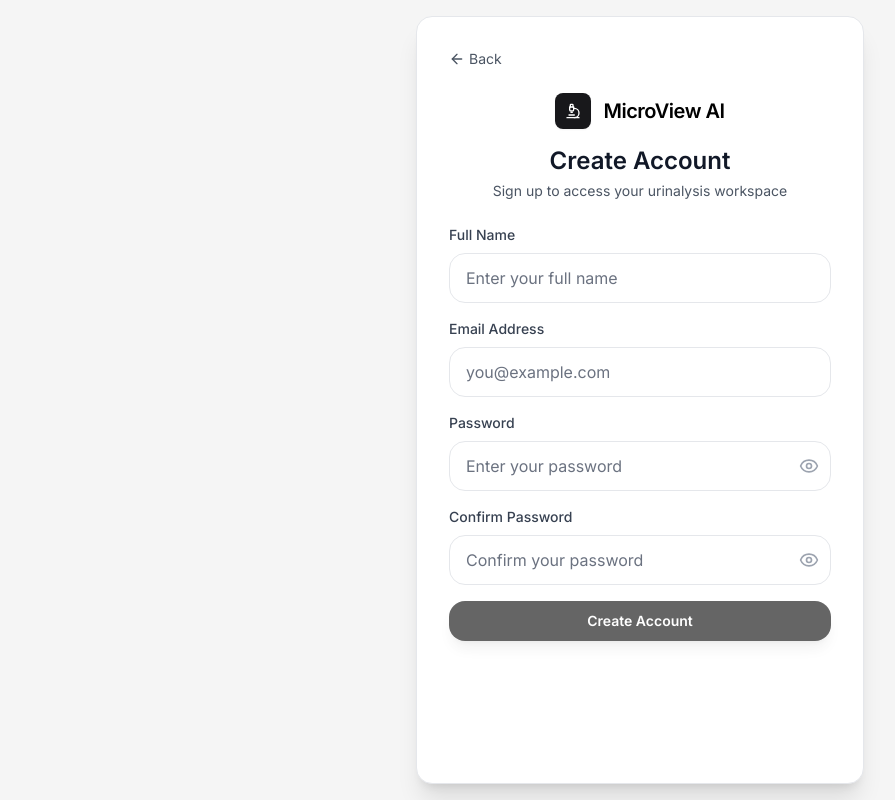
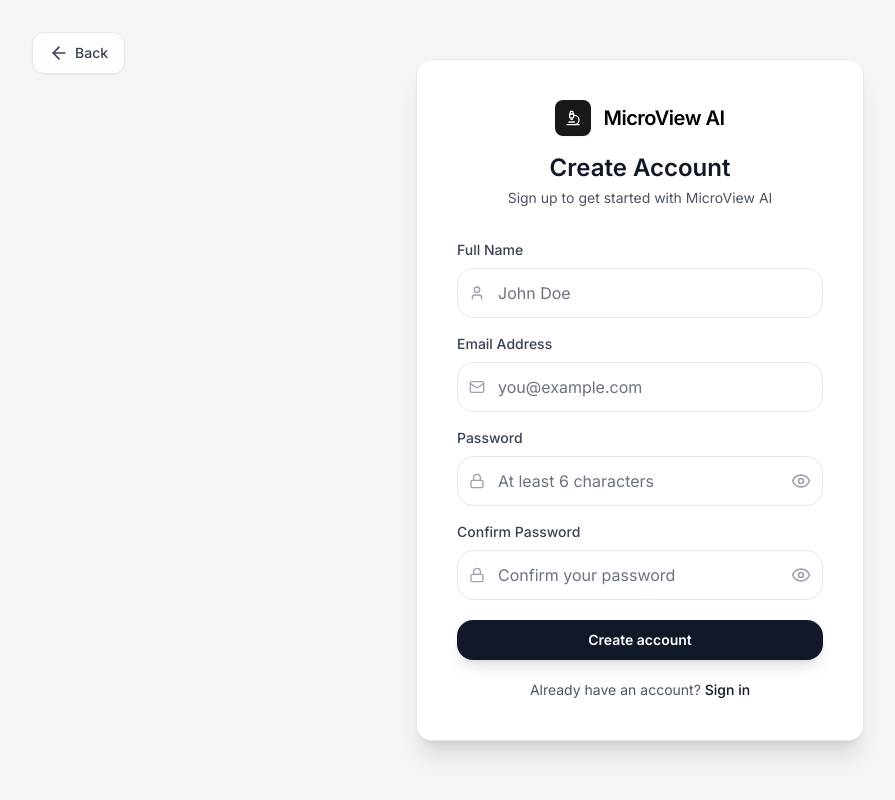
Before and after one commit to mcggEz/microview-ai, a Next.js app: page /signup in a window 1280 px wide. Shown: the whole page, without its empty margins (0-895 px from the left). Built offline with nearby package versions, Linux system fonts and the light colour scheme.

Commit message:
login and signup

```diff
--- a/src/app/login/page.tsx
+++ b/src/app/login/page.tsx
@@ -4,7 +4,6 @@
 import { useRouter } from "next/navigation";
 import { TestTube, ArrowLeft, Eye, EyeOff, Mail, Lock, Shield, Microscope } from "lucide-react";
 import { Button } from "@/components/ui/button";
-import Image from "next/image";
 import Link from "next/link";
 
 export default function LoginPage() {
@@ -54,7 +53,16 @@
   };
 
   return (
-    <div className="h-screen w-screen bg-[#f5f5f5] text-gray-900 flex items-center justify-center p-4">
+    <div className="h-screen w-screen bg-[#f5f5f5] text-gray-900 flex items-center justify-center p-4 relative">
+      {/* Back button - positioned outside card */}
+      <button
+        onClick={() => router.back()}
+        className="absolute top-4 left-4 sm:top-6 sm:left-6 md:top-8 md:left-8 flex items-center gap-1.5 px-3 py-2 sm:px-4 sm:py-2.5 text-sm font-medium text-gray-700 hover:text-gray-900 bg-white/90 backdrop-blur-sm border border-gray-200 rounded-xl shadow-sm hover:shadow-md hover:bg-white transition-all duration-200 group z-10"
+      >
+        <ArrowLeft className="w-4 h-4 sm:w-5 sm:h-5 group-hover:-translate-x-1 transition-transform" />
+        <span className="hidden sm:inline">Back</span>
+      </button>
+
       {/* Auth card */}
       <div className="w-full max-w-md rounded-2xl overflow-hidden border border-gray-200 shadow-xl bg-white">
         {/* Form panel */}
@@ -62,15 +70,6 @@
           <div className="h-full w-full p-6 sm:p-8 md:p-10 overflow-y-auto">
             {/* Single Login Card */}
             <div className="max-w-md mx-auto">
-          {/* Back button */}
-              <button
-            onClick={() => router.back()}
-                className="flex items-center text-sm text-gray-600 hover:text-gray-900 mb-6 transition-colors group"
-          >
-            <ArrowLeft className="w-4 h-4 mr-1 group-hover:-translate-x-1 transition-transform" />
-            Back
-          </button>
-
           {/* Logo and title */}
             <div className="text-center mb-8">
               <div className="flex items-center justify-center gap-3 mb-4">
--- a/src/app/signup/page.tsx
+++ b/src/app/signup/page.tsx
@@ -1,195 +1,232 @@
-"use client"
+"use client";
 
-import { useState } from 'react'
-import { useRouter } from 'next/navigation'
-import { Microscope, ArrowLeft, Eye, EyeOff } from 'lucide-react'
-import { Button } from '@/components/ui/button'
+import { useState } from "react";
+import { useRouter } from "next/navigation";
+import { ArrowLeft, Eye, EyeOff, Mail, Lock, User, Microscope } from "lucide-react";
+import { Button } from "@/components/ui/button";
+import Link from "next/link";
 
 export default function SignupPage() {
-  const router = useRouter()
-  const [formData, setFormData] = useState({
-    email: '',
-    password: '',
-    confirmPassword: '',
-    fullName: ''
-  })
-  const [isSubmitting, setIsSubmitting] = useState(false)
-  const [error, setError] = useState<string | null>(null)
-  const [showPassword, setShowPassword] = useState(false)
-  const [showConfirmPassword, setShowConfirmPassword] = useState(false)
-
-  const handleInputChange = (field: string, value: string) => {
-    setFormData(prev => ({ ...prev, [field]: value }))
-    if (error) setError(null) // Clear error when user starts typing
-  }
-
-  const validateForm = () => {
-    if (!formData.email || !formData.password || !formData.confirmPassword || !formData.fullName) {
-      return 'All fields are required'
-    }
-    if (formData.password !== formData.confirmPassword) {
-      return 'Passwords do not match'
-    }
-    if (formData.password.length < 6) {
-      return 'Password must be at least 6 characters'
-    }
-    if (!formData.email.includes('@')) {
-      return 'Please enter a valid email address'
-    }
-    return null
-  }
+  const router = useRouter();
+  const [fullName, setFullName] = useState("");
+  const [email, setEmail] = useState("");
+  const [password, setPassword] = useState("");
+  const [confirmPassword, setConfirmPassword] = useState("");
+  const [isSubmitting, setIsSubmitting] = useState(false);
+  const [error, setError] = useState<string | null>(null);
+  const [showPassword, setShowPassword] = useState(false);
+  const [showConfirmPassword, setShowConfirmPassword] = useState(false);
 
   const handleSubmit = async (e: React.FormEvent) => {
-    e.preventDefault()
-    setError(null)
-
-    const validationError = validateForm()
-    if (validationError) {
-      setError(validationError)
-      return
+    e.preventDefault();
+    setError(null);
+    setIsSubmitting(true);
+    try {
+      if (!fullName || !email || !password || !confirmPassword) {
+        throw new Error("Please fill in all fields");
       }
-
-    setIsSubmitting(true)
-    try {
-      const res = await fetch('/api/auth/signup', {
-        method: 'POST',
-        headers: { 'Content-Type': 'application/json' },
-        body: JSON.stringify({
-          email: formData.email,
-          password: formData.password,
-          fullName: formData.fullName
-        }),
-      })
-      const data = await res.json()
+      if (password !== confirmPassword) {
+        throw new Error("Passwords do not match");
+      }
+      if (password.length < 6) {
+        throw new Error("Password must be at least 6 characters");
+      }
+      const res = await fetch("/api/auth/signup", {
+        method: "POST",
+        headers: { "Content-Type": "application/json" },
+        body: JSON.stringify({ email, password, fullName }),
+      });
+      const data = await res.json();
       if (!res.ok) {
-        throw new Error(data?.error || 'Signup failed')
+        throw new Error(data?.error || "Sign up failed");
       }
-      router.push('/login?message=Account created successfully')
+      // Store user data in localStorage
+      if (data.user) {
+        localStorage.setItem('user', JSON.stringify(data.user));
+      }
+      const redirect =
+        new URLSearchParams(window.location.search).get("redirect") ||
+        "/report";
+      router.push(redirect);
     } catch (err: unknown) {
-      const message = err instanceof Error ? err.message : 'Signup failed'
-      setError(message)
+      const message =
+        err instanceof Error ? err.message : "Something went wrong";
+      setError(message || "Sign up failed");
     } finally {
-      setIsSubmitting(false)
+      setIsSubmitting(false);
     }
-  }
-
-  const isFormValid = formData.email && formData.password && formData.confirmPassword && formData.fullName && formData.password === formData.confirmPassword
+  };
 
   return (
-    <div className="h-screen w-screen bg-[#f5f5f5] text-gray-900 flex items-center justify-center p-4">
-      <div className="w-full max-w-md h-[calc(100vh-2rem)] rounded-2xl overflow-hidden border border-gray-200 shadow-xl bg-white">
-        <div className="h-full w-full p-5 sm:p-7 md:p-8">
-        {/* Back button */}
+    <div className="h-screen w-screen bg-[#f5f5f5] text-gray-900 flex items-center justify-center p-4 relative">
+      {/* Back button - positioned outside card */}
       <button
         onClick={() => router.back()}
-          className="flex items-center text-sm text-gray-600 hover:text-gray-900 mb-6 transition-colors group"
+        className="absolute top-4 left-4 sm:top-6 sm:left-6 md:top-8 md:left-8 flex items-center gap-1.5 px-3 py-2 sm:px-4 sm:py-2.5 text-sm font-medium text-gray-700 hover:text-gray-900 bg-white/90 backdrop-blur-sm border border-gray-200 rounded-xl shadow-sm hover:shadow-md hover:bg-white transition-all duration-200 group z-10"
       >
-          <ArrowLeft className="w-4 h-4 mr-1 group-hover:-translate-x-1 transition-transform" />
-          Back
+        <ArrowLeft className="w-4 h-4 sm:w-5 sm:h-5 group-hover:-translate-x-1 transition-transform" />
+        <span className="hidden sm:inline">Back</span>
       </button>
 
-        <div className="text-center mb-6">
+      {/* Auth card */}
+      <div className="w-full max-w-md rounded-2xl overflow-hidden border border-gray-200 shadow-xl bg-white">
+        {/* Form panel */}
+        <div className="bg-white text-gray-900 w-full">
+          <div className="h-full w-full p-6 sm:p-8 md:p-10 overflow-y-auto">
+            {/* Sign Up Card */}
+            <div className="max-w-md mx-auto">
+          {/* Logo and title */}
+            <div className="text-center mb-8">
               <div className="flex items-center justify-center gap-3 mb-4">
                 <div className="flex h-9 w-9 items-center justify-center rounded-lg bg-zinc-900 text-white shadow-sm">
                   <Microscope className="h-4 w-4" />
                 </div>
                 <div className="text-left">
                   <h1 className="text-xl font-semibold tracking-tight text-black">MicroView AI</h1>
+
                 </div>
               </div>
-          <h2 className="text-xl sm:text-2xl font-semibold">Create Account</h2>
-          <p className="text-xs sm:text-sm text-gray-600 mt-1">Sign up to access your urinalysis workspace</p>
+              <h2 className="text-2xl font-semibold">Create Account</h2>
+              <p className="text-sm text-gray-600 mt-1">Sign up to get started with MicroView AI</p>
             </div>
 
+          {/* Error message */}
           {error && (
-          <div className="mb-5 rounded-md border border-red-300 bg-red-50 p-3">
-            <div className="text-sm font-semibold text-red-800">Signup error</div>
-            <div className="text-sm text-red-700">{error}</div>
+            <div className="mb-6 rounded-xl border border-red-200 bg-red-50 p-4">
+              <div className="flex items-center gap-2">
+                <div className="w-2 h-2 bg-red-500 rounded-full"></div>
+                <div className="text-sm font-medium text-red-800">
+                  Sign up error
+                </div>
+              </div>
+              <div className="text-sm text-red-700 mt-1">{error}</div>
             </div>
           )}
 
-        <form onSubmit={handleSubmit} className="space-y-4">
+              {/* Sign up form */}
+              <form onSubmit={handleSubmit} className="space-y-5">
+            <div className="space-y-4">
               <div>
-            <label className="block text-sm font-medium text-gray-700 mb-2">Full Name</label>
+                    <label className="block text-sm font-medium text-gray-700 mb-2">
+                  Full Name
+                </label>
+                <div className="relative">
+                  <User className="absolute left-3 top-1/2 transform -translate-y-1/2 w-4 h-4 text-gray-400" />
                   <input
                     type="text"
-              value={formData.fullName}
-              onChange={(e) => handleInputChange('fullName', e.target.value)}
-              className="w-full px-4 py-2.5 sm:py-3 border border-gray-200 rounded-2xl bg-white text-gray-900 placeholder-gray-500 focus:outline-none focus:ring-2 focus:ring-blue-500/20 focus:border-blue-500"
-              placeholder="Enter your full name"
-              autoComplete="name"
+                    value={fullName}
+                    onChange={(e) => setFullName(e.target.value)}
+                        className="w-full pl-10 pr-4 py-3 border border-gray-200 rounded-2xl focus:outline-none focus:ring-2 focus:ring-blue-500/20 focus:border-blue-500 text-gray-900 placeholder-gray-500 bg-white transition-all"
+                    placeholder="John Doe"
+                    required
                   />
+                </div>
               </div>
 
               <div>
-            <label className="block text-sm font-medium text-gray-700 mb-2">Email Address</label>
+                    <label className="block text-sm font-medium text-gray-700 mb-2">
+                  Email Address
+                </label>
+                <div className="relative">
+                  <Mail className="absolute left-3 top-1/2 transform -translate-y-1/2 w-4 h-4 text-gray-400" />
                   <input
                     type="email"
-              value={formData.email}
-              onChange={(e) => handleInputChange('email', e.target.value)}
-              className="w-full px-4 py-2.5 sm:py-3 border border-gray-200 rounded-2xl bg-white text-gray-900 placeholder-gray-500 focus:outline-none focus:ring-2 focus:ring-blue-500/20 focus:border-blue-500"
+                    value={email}
+                    onChange={(e) => setEmail(e.target.value)}
+                        className="w-full pl-10 pr-4 py-3 border border-gray-200 rounded-2xl focus:outline-none focus:ring-2 focus:ring-blue-500/20 focus:border-blue-500 text-gray-900 placeholder-gray-500 bg-white transition-all"
                     placeholder="you@example.com"
-              autoComplete="email"
+                    required
                   />
+                </div>
               </div>
 
               <div>
-            <label className="block text-sm font-medium text-gray-700 mb-2">Password</label>
+                    <label className="block text-sm font-medium text-gray-700 mb-2">
+                  Password
+                </label>
                 <div className="relative">
+                  <Lock className="absolute left-3 top-1/2 transform -translate-y-1/2 w-4 h-4 text-gray-400" />
                   <input
-                type={showPassword ? 'text' : 'password'}
-                value={formData.password}
-                onChange={(e) => handleInputChange('password', e.target.value)}
-                className="w-full pl-4 pr-12 py-2.5 sm:py-3 border border-gray-200 rounded-2xl bg-white text-gray-900 placeholder-gray-500 focus:outline-none focus:ring-2 focus:ring-blue-500/20 focus:border-blue-500"
-                placeholder="Enter your password"
-                autoComplete="new-password"
+                    type={showPassword ? "text" : "password"}
+                    value={password}
+                    onChange={(e) => setPassword(e.target.value)}
+                        className="w-full pl-10 pr-12 py-3 border border-gray-200 rounded-2xl focus:outline-none focus:ring-2 focus:ring-blue-500/20 focus:border-blue-500 text-gray-900 placeholder-gray-500 bg-white transition-all"
+                    placeholder="At least 6 characters"
+                    required
                   />
                   <button
                     type="button"
-                onClick={() => setShowPassword((v) => !v)}
-                className="absolute right-3 top-1/2 -translate-y-1/2 text-gray-400 hover:text-gray-600 transition-colors"
-                aria-label={showPassword ? 'Hide password' : 'Show password'}
+                    onClick={() => setShowPassword(!showPassword)}
+                        className="absolute right-3 top-1/2 transform -translate-y-1/2 text-gray-400 hover:text-gray-600 transition-colors"
                   >
-                {showPassword ? <EyeOff className="w-5 h-5" /> : <Eye className="w-5 h-5" />}
+                    {showPassword ? (
+                      <EyeOff className="w-5 h-5" />
+                    ) : (
+                      <Eye className="w-5 h-5" />
+                    )}
                   </button>
                 </div>
               </div>
 
               <div>
-            <label className="block text-sm font-medium text-gray-700 mb-2">Confirm Password</label>
+                    <label className="block text-sm font-medium text-gray-700 mb-2">
+                  Confirm Password
+                </label>
                 <div className="relative">
+                  <Lock className="absolute left-3 top-1/2 transform -translate-y-1/2 w-4 h-4 text-gray-400" />
                   <input
-                type={showConfirmPassword ? 'text' : 'password'}
-                value={formData.confirmPassword}
-                onChange={(e) => handleInputChange('confirmPassword', e.target.value)}
-                className="w-full pl-4 pr-12 py-2.5 sm:py-3 border border-gray-200 rounded-2xl bg-white text-gray-900 placeholder-gray-500 focus:outline-none focus:ring-2 focus:ring-blue-500/20 focus:border-blue-500"
+                    type={showConfirmPassword ? "text" : "password"}
+                    value={confirmPassword}
+                    onChange={(e) => setConfirmPassword(e.target.value)}
+                        className="w-full pl-10 pr-12 py-3 border border-gray-200 rounded-2xl focus:outline-none focus:ring-2 focus:ring-blue-500/20 focus:border-blue-500 text-gray-900 placeholder-gray-500 bg-white transition-all"
                     placeholder="Confirm your password"
-                autoComplete="new-password"
+                    required
                   />
                   <button
                     type="button"
-                onClick={() => setShowConfirmPassword((v) => !v)}
-                className="absolute right-3 top-1/2 -translate-y-1/2 text-gray-400 hover:text-gray-600 transition-colors"
-                aria-label={showConfirmPassword ? 'Hide password' : 'Show password'}
+                    onClick={() => setShowConfirmPassword(!showConfirmPassword)}
+                        className="absolute right-3 top-1/2 transform -translate-y-1/2 text-gray-400 hover:text-gray-600 transition-colors"
                   >
-                {showConfirmPassword ? <EyeOff className="w-5 h-5" /> : <Eye className="w-5 h-5" />}
+                    {showConfirmPassword ? (
+                      <EyeOff className="w-5 h-5" />
+                    ) : (
+                      <Eye className="w-5 h-5" />
+                    )}
                   </button>
+                </div>
               </div>
             </div>
 
             <Button
               type="submit"
-            disabled={isSubmitting || !isFormValid}
+              disabled={isSubmitting}
               size="lg"
-            className="w-full rounded-2xl font-semibold shadow-lg hover:shadow-xl transition-all duration-200 bg-black hover:bg-gray-900 text-white disabled:opacity-60"
+                  className="w-full rounded-2xl font-semibold shadow-lg hover:shadow-xl transition-all duration-200 bg-gray-900 hover:bg-black text-white"
             >
-            {isSubmitting ? 'Creating Account…' : 'Create Account'}
+              {isSubmitting ? (
+                <div className="flex items-center gap-2">
+                      <div className="w-4 h-4 border-2 border-white border-t-transparent rounded-full animate-spin"></div>
+                  Creating account...
+                </div>
+              ) : (
+                "Create account"
+              )}
             </Button>
+
+                {/* Login link */}
+                <div className="mt-4 text-center">
+                  <p className="text-sm text-gray-600">
+                    Already have an account?{" "}
+                    <Link href="/login" className="text-gray-900 font-medium hover:underline">
+                      Sign in
+                    </Link>
+                  </p>
+                </div>
               </form>
-
-
             </div>
           </div>
         </div>
-  )
+      </div>
+    </div>
+  );
 }
```
Also changed, not shown: src/app/report/page.tsx (+29 -23 lines). Lines whose indentation alone changed are shown as unchanged.
